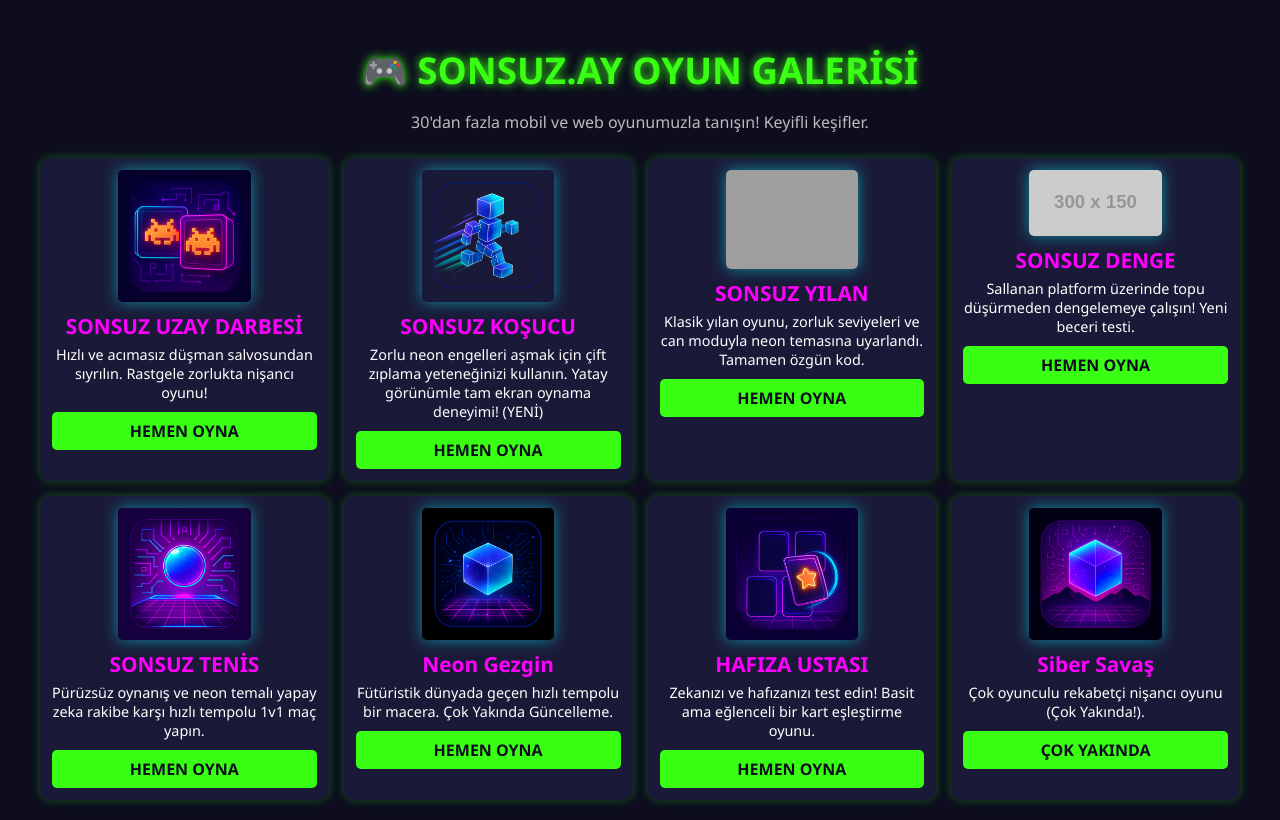
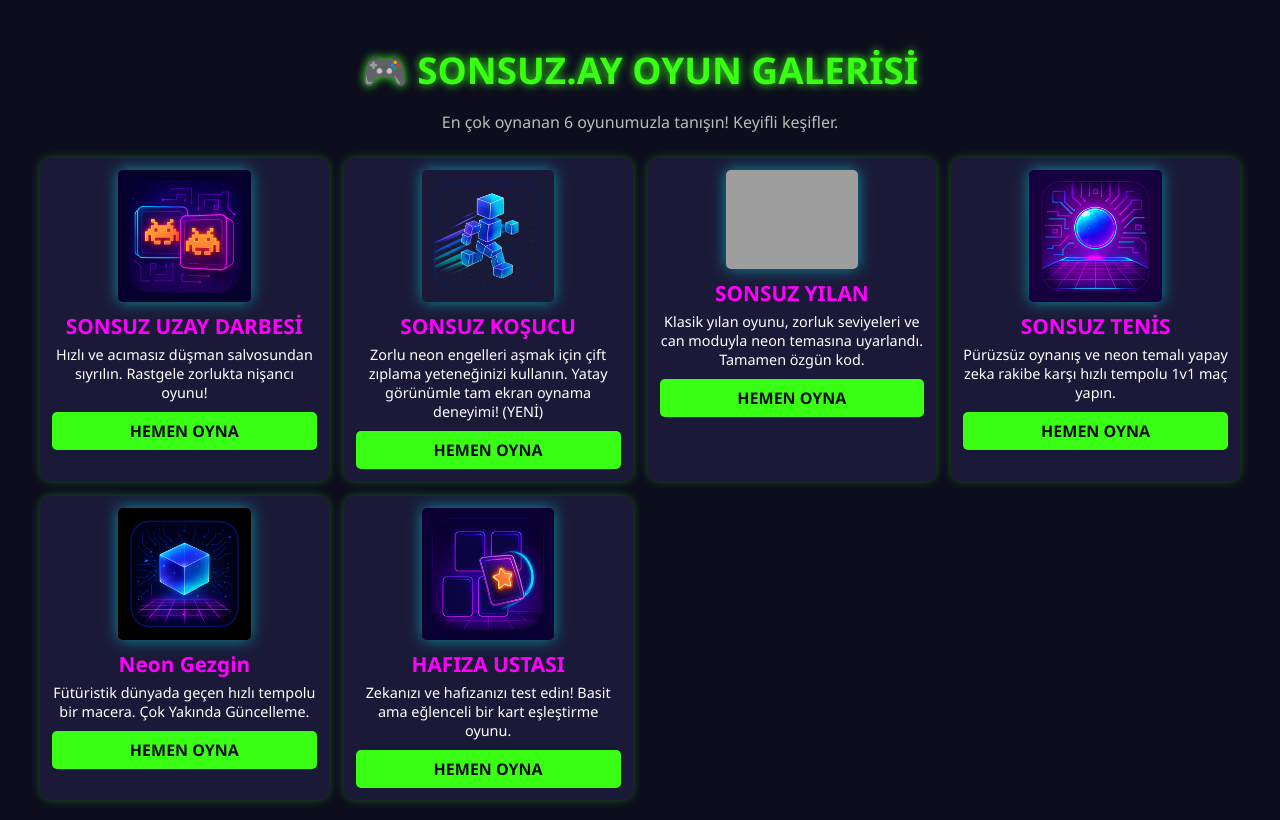
Before and after one commit to SONSUZAY/sonsuzay.github.io, a plain HTML site: page oyunlar.html in a window 1280 px wide. Drawn offline with Linux system fonts and the light colour scheme; grey boxes are pictures that could not be loaded; placeholder pictures from the web are drawn by us.

Commit message:
Update oyunlar.html

```diff
--- a/oyunlar.html
+++ b/oyunlar.html
@@ -87,7 +87,7 @@
 <body>
 
     <h1>🎮 SONSUZ.AY OYUN GALERİSİ</h1>
-    <p class="subtitle">30'dan fazla mobil ve web oyunumuzla tanışın! Keyifli keşifler.</p>
+    <p class="subtitle">En çok oynanan 6 oyunumuzla tanışın! Keyifli keşifler.</p>
 
     <div class="game-grid">
 
@@ -113,13 +113,6 @@
         </div>
 
         <div class="game-card">
-             <img src="https://via.placeholder.com/300x150?text=SONSUZ+DENGE" alt="Denge Oyunu">
-            <h2>SONSUZ DENGE</h2>
-            <p>Sallanan platform üzerinde topu düşürmeden dengelemeye çalışın! Yeni beceri testi.</p>
-            <a href="sonsuz_denge.html">HEMEN OYNA</a>
-        </div>
-
-        <div class="game-card">
              <img src="tenis_simge.jpg" alt="Sonsuz Tenis Oyunu">
             <h2>SONSUZ TENİS</h2>
             <p>Pürüzsüz oynanış ve neon temalı yapay zeka rakibe karşı hızlı tempolu 1v1 maç yapın.</p>
@@ -140,13 +133,6 @@
             <a href="hafiza_ustasi.html">HEMEN OYNA</a>
         </div>
 
-        <div class="game-card">
-             <img src="siber_savas_simge.jpg" alt="Siber Savaş Oyunu">
-            <h2>Siber Savaş</h2>
-            <p>Çok oyunculu rekabetçi nişancı oyunu (Çok Yakında!).</p>
-            <a href="#">ÇOK YAKINDA</a>
-        </div>
-
     </div>
 
 </body>
```
